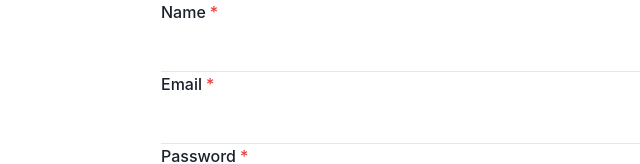
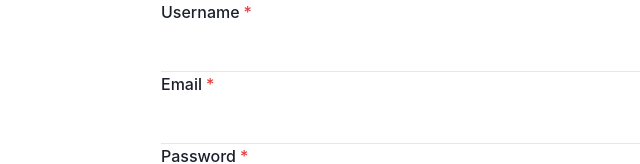
Before and after one commit to Code-the-Dream-School/dd-prac-team1-front, a React (Create React App) app: page /createAccount in a window 1280 px wide. Shown: the top 164 px of the page, without its empty margins (207-847 px from the left). Built offline with nearby package versions, Linux system fonts and the light colour scheme.

Commit message:
correct according cart

```diff
--- a/src/components/CreateAccount.tsx
+++ b/src/components/CreateAccount.tsx
@@ -22,7 +22,7 @@ const CreateAccount = () => {
       <Container maxW='xl'>
         <VStack>
           <FormControl isRequired>
-            <FormLabel>Name</FormLabel>
+            <FormLabel>Username</FormLabel>
             <Input type='text' variant='flushed' />
             <FormLabel>Email</FormLabel>
             <Input type='email' variant='flushed' />
```
